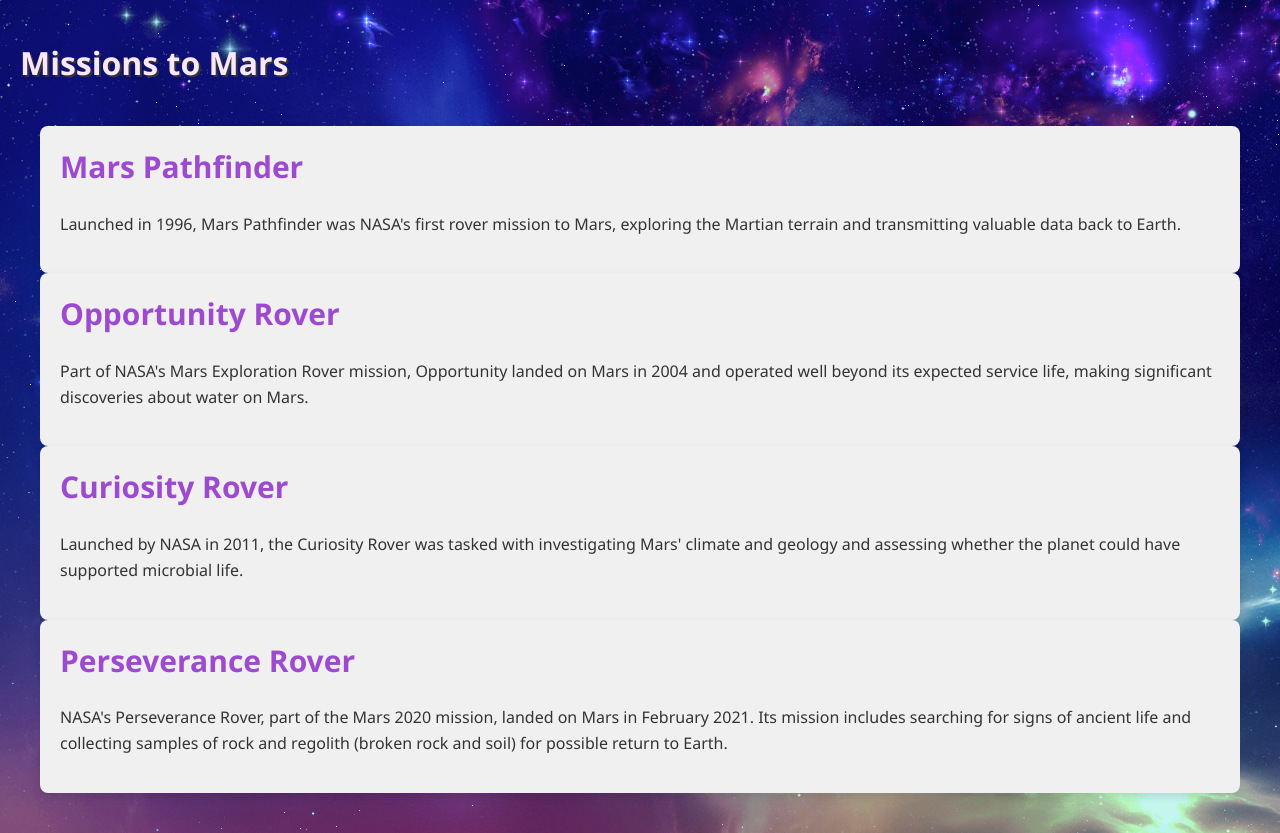
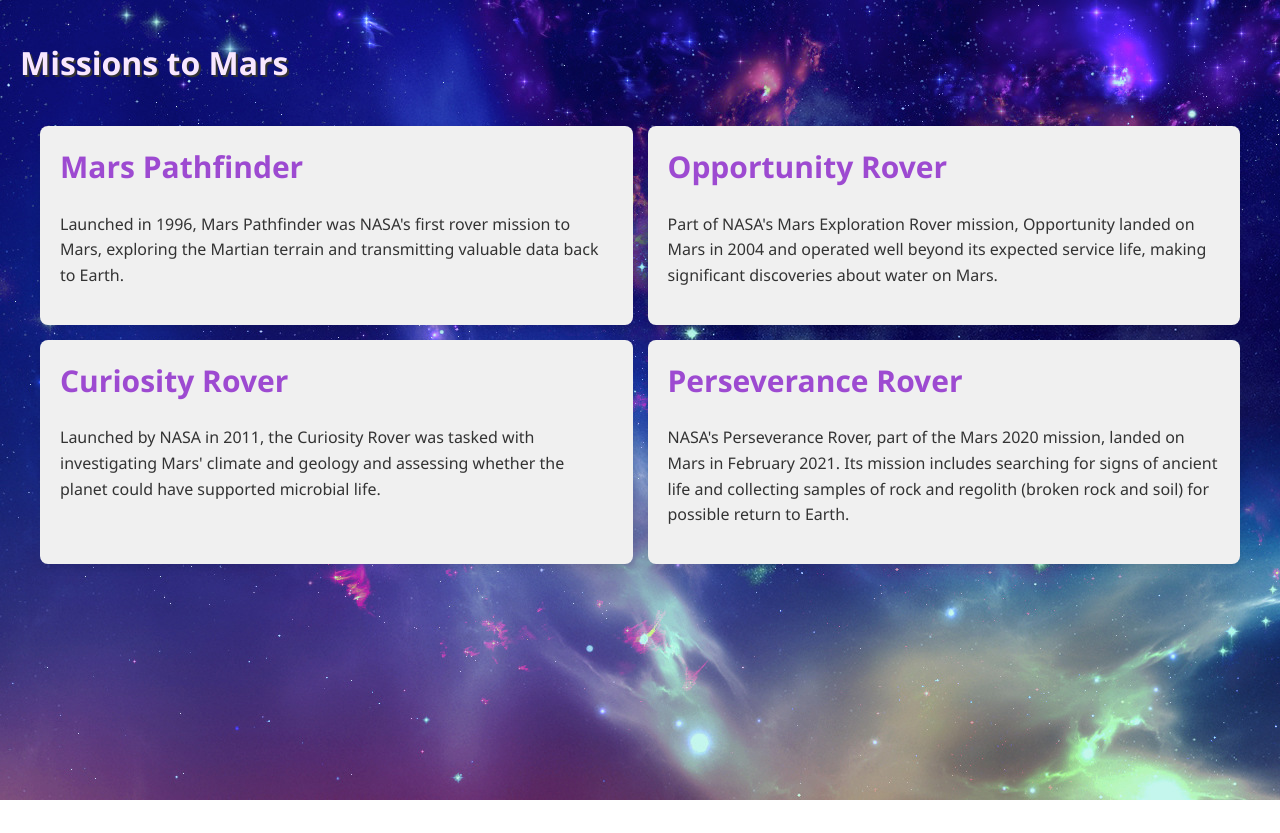
Before and after one commit to Navyhome2025/Ch-10-Exercise-Code, a plain HTML site: page index.html in a window 1280 px wide. After the commit the page ends 800 px from the top, so only its background shows below. Drawn offline with Linux system fonts and the light colour scheme.

Commit message:
Update style.css

```diff
--- a/style.css
+++ b/style.css
@@ -12,8 +12,29 @@ h1 {
 }
 
 .grid-container {
-    /* Insert grid properties here!*/
+    display: grid;
+    grid-template-columns: repeat(2, 1fr);
+    grid-template-areas:
+        "path oppo"
+        "curi pers";
+    gap: 15px;
     padding: 20px;
+}
+
+.grid-item:nth-child(1) {
+    grid-area: path;
+}
+
+.grid-item:nth-child(2) {
+    grid-area: oppo;
+}
+
+.grid-item:nth-child(3) {
+    grid-area: curi;
+}
+
+.grid-item:nth-child(4) {
+    grid-area: pers;
 }
 
 .grid-item {
```
